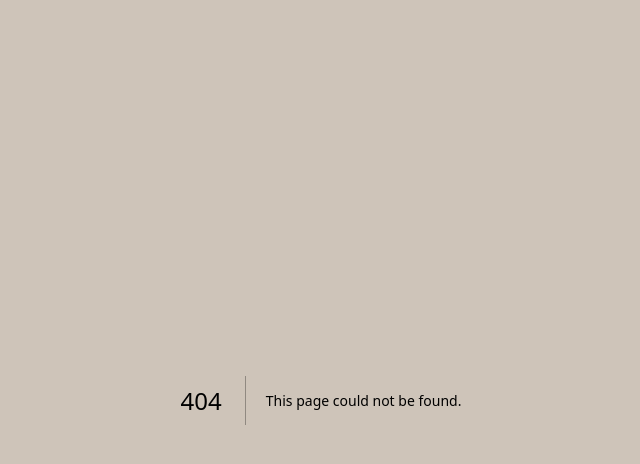
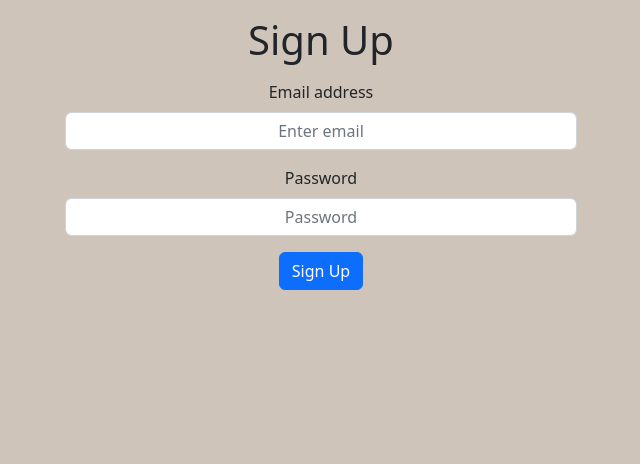
Before and after one commit to DanielHayashi-tech/gold-nails-facials, a Next.js app: page /signUp in a window 1280 px wide. Before the commit this address had no page. Shown: the top 464 px of the page, without its empty margins (319-959 px from the left). Built offline with nearby package versions, Linux system fonts and the light colour scheme.

Commit message:
email-pass WIP

```diff
--- a/components/activelink.js
+++ b/components/activelink.js
@@ -1,8 +1,7 @@
 import { useRouter } from 'next/router'
 
-function ActiveLink({ children, href }) {
+function ActiveLink({ href, children }) {
   const router = useRouter()
-
 
   const handleClick = (e) => {
     e.preventDefault()
@@ -11,7 +10,7 @@
 
   return (
     <a href={href} onClick={handleClick}>
-      {children}
+       { children }
     </a>
   )
 }
--- a/components/header.js
+++ b/components/header.js
@@ -1,6 +1,5 @@
 import { useRouter } from 'next/router'
 import ActiveLink from './ActiveLink'
-
 
 export default function Header() {
   const router = useRouter();
@@ -8,7 +7,7 @@
 
   return (
     <header>
-      <div class= "container">
+      <div>
         <nav>
           <ul>
             <li>
--- a/package.json
+++ b/package.json
@@ -7,9 +7,11 @@
   "dependencies": {
     "@prisma/client": "^4.11.0",
     "axios": "^1.3.4",
+    "bootstrap": "^5.2.3",
     "firebase": "^9.18.0",
     "next": "^13.2.4",
     "react": "^18.2.0",
+    "react-bootstrap-validation": "^0.1.11",
     "react-dom": "^18.2.0",
     "react-firebase-hooks": "^5.1.1"
   },
--- a/pages/_app.js
+++ b/pages/_app.js
@@ -1,4 +1,6 @@
 import '../public/index.css'
+import 'bootstrap/dist/css/bootstrap.min.css'
+
 
 
 export default function App({ Component, pageProps }) {
--- a/pages/dashboard/index.js
+++ b/pages/dashboard/index.js
@@ -26,12 +26,9 @@
         <Header />
 
         <h2> Welcome {user.displayName} </h2>
-        <p> Looks like you were authenticaed bc you wouldn't be here otherwise! </p>
         <br></br>
         <h5> Click the button below me to signout!</h5>
         <button onClick={() => auth.signOut()}>Log Out</button>
-        <br></br>
-
       </div>
     );
   }
--- /dev/null
+++ b/pages/signUp.js
@@ -0,0 +1,63 @@
+import React, { useState } from 'react';
+import { Button, Form } from 'react-bootstrap';
+
+export default function SignUp() {
+  const [data, setData] = useState({
+    email: '',
+    password: '',
+  });
+
+  const handleSignUp = async (e) => {
+    e.preventDefault();
+    console.log(data)
+  }
+
+
+
+  return (
+    <div
+      style={{
+        width: '40%',
+        margin: 'auto',
+      }}
+    >
+      <h1 className="text-center my-3 ">Sign Up</h1>
+      <Form onSubmit={handleSignUp}>
+        <Form.Group className="mb-3" controlId="formBasicEmail">
+          <Form.Label>Email address</Form.Label>
+          <Form.Control
+            onChange={(e) =>
+              setData({
+                ...data,
+                email: e.target.value,
+              })
+            }
+            value={data.email}
+            required
+            type="email"
+            placeholder="Enter email"
+          />
+        </Form.Group>
+
+        <Form.Group className="mb-3" controlId="formBasicPassword">
+          <Form.Label>Password</Form.Label>
+          <Form.Control
+            onChange={(e) =>
+              setData({
+                ...data,
+                password: e.target.value,
+              })
+            }
+            value={data.password}
+            required
+            type="password"
+            placeholder="Password"
+          />
+        </Form.Group>
+        <Button variant="primary" type="submit">
+          Sign Up
+        </Button>
+      </Form>
+    </div>
+  );
+};
```
Also changed, not shown: pages/login.js (added, +63 -0 lines), components/navBar.js (added).
